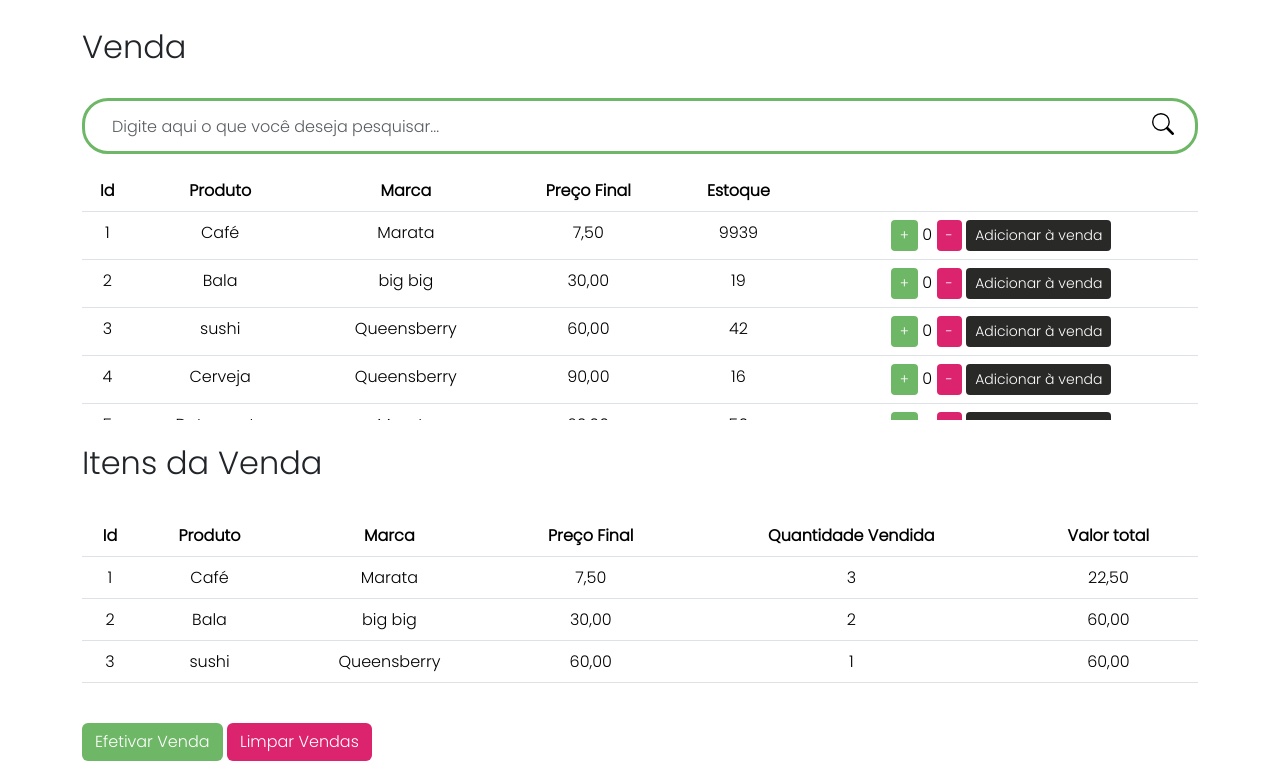
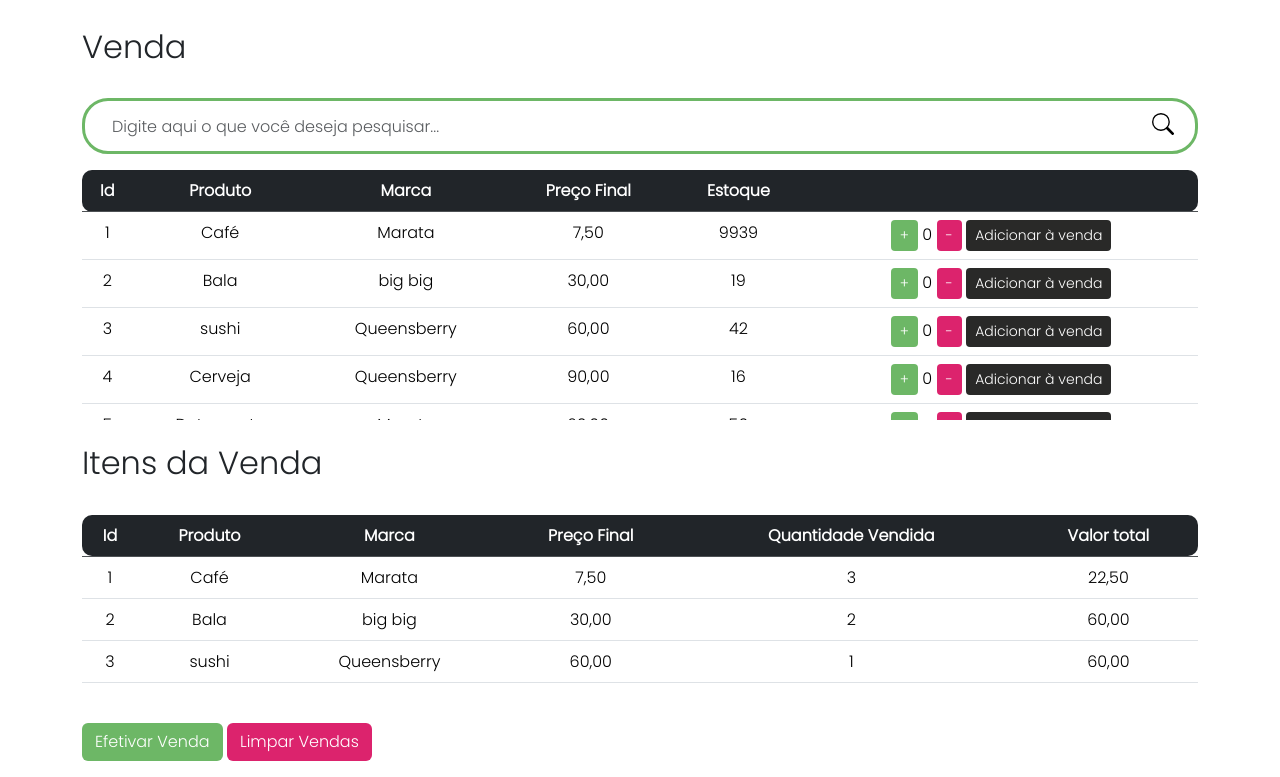
Before and after one commit to josesandovaln/VendaSmart, a Flask app: page /vendas in a window 1280 px wide. Shown: the part 96-873 px from the top of the page. Run offline with Flask 3, Linux system fonts and the light colour scheme; a user stored in the database is signed in; some libraries are stand-ins or nearby versions.

Commit message:
atualização da cor da tabela

```diff
--- a/site_atividade/static/css/style.css
+++ b/site_atividade/static/css/style.css
@@ -33,3 +33,13 @@ body {
     background-color: #fff;
     border: 1px solid #6DB766;
 }
+
+.table-rounded-start {
+    border-top-left-radius: 10px;
+    border-bottom-left-radius: 10px;
+}
+
+.table-rounded-end {
+    border-top-right-radius: 10px;
+    border-bottom-right-radius: 10px;
+}
--- a/site_atividade/templates/lista_produto.html
+++ b/site_atividade/templates/lista_produto.html
@@ -25,9 +25,9 @@
 
             <div class="list-product">
                 <table class="table table-hover scrollable-table">
-                    <thead>
+                    <thead class="table-dark">
                         <tr>
-                            <th class="text-center">Id</th>
+                            <th class="text-center table-rounded-start">Id</th>
                             <th class="text-center">Produto</th>
                             <th class="text-center">Marca</th>
                             <th class="text-center">Categoria</th>
@@ -35,7 +35,7 @@
                             <th class="text-center">Preço Final</th>
                             <th class="text-center">Margem de Lucro</th>
                             <th class="text-center">Estoque</th>
-                            <th> </th>
+                            <th class="table-rounded-end"> </th>
                         </tr>
                     </thead>
                     <tbody>
--- a/site_atividade/templates/lista_usuario.html
+++ b/site_atividade/templates/lista_usuario.html
@@ -25,12 +25,12 @@
 
 
             <table class="table table-hover" overflow="scroll">
-                <thead>
+                <thead class="table-dark">
                     <tr>
-                        <th>Id</th>
+                        <th class="table-rounded-start">Id</th>
                         <th>Nome de Usuário</th>
                         <th>E-mail</th>
-                        <th> </th>
+                        <th class="table-rounded-end"> </th>
                     </tr>
                 </thead>
                 <tbody>
--- a/site_atividade/templates/vendas.html
+++ b/site_atividade/templates/vendas.html
@@ -28,14 +28,14 @@
 
         <div class="list-product-vendas">
             <table class="table table-hover scrollable-table">
-              <thead>
+              <thead class="table-dark">
                 <tr>
-                  <th class="text-center">Id</th>
+                  <th class="text-center table-rounded-start">Id</th>
                   <th class="text-center">Produto</th>
                   <th class="text-center">Marca</th>
                   <th class="text-center">Preço Final</th>
                   <th class="text-center">Estoque</th>
-                  <th class="text-center"> </th>
+                  <th class="text-center table-rounded-end"> </th>
                 </tr>
               </thead>
               <tbody>
@@ -67,14 +67,14 @@
           <br>
 
           <table class="table table-hover table-vendas">
-            <thead>
+            <thead class="table-dark">
               <tr>
-                <th class="text-center">Id</th>
+                <th class="text-center table-rounded-start">Id</th>
                 <th class="text-center">Produto</th>
                 <th class="text-center">Marca</th>
                 <th class="text-center">Preço Final</th>
                 <th class="text-center">Quantidade Vendida</th>
-                <th class="text-center">Valor total</th>
+                <th class="text-center table-rounded-end">Valor total</th>
               </tr>
             </thead>
             <tbody>
```
